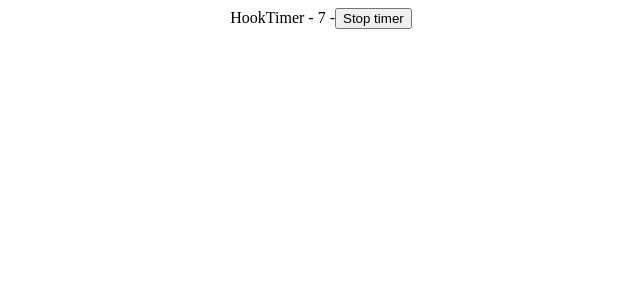
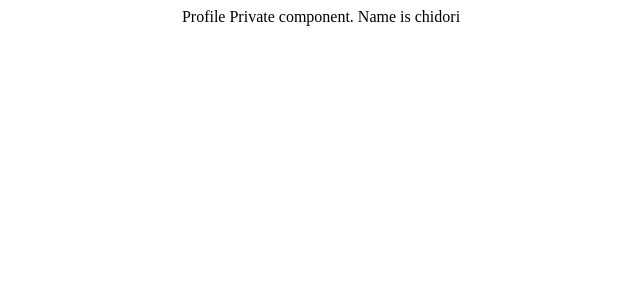
Before and after one commit to Kgiruc/ts-react, a React (Vite) app in the folder ts-react/: page / in a window 1280 px wide. Shown: the top 300 px of the page, without its empty margins (319-959 px from the left). Built offline with nearby package versions, Linux system fonts and the light colour scheme.

Commit message:
tsx basic

```diff
--- a/ts-react/src/App.tsx
+++ b/ts-react/src/App.tsx
@@ -2,12 +2,14 @@ import { UserContextProvider } from "./componenets/context/UserContext";
 import User from "./componenets/context/User";
 import DomRef from "./componenets/ref/DomRef";
 import MutableRef from "./componenets/ref/MutableRef";
+import Profile from "./componenets/auth/Profile";
+import Private from "./componenets/auth/Private";
 
 
 function App() {
   return (
     <div className="App">
-      <MutableRef />
+      <Private isLoggedIn={true} component={Profile}/>
     </div>
   );
 }
--- a/ts-react/src/componenets/auth/Private.tsx
+++ b/ts-react/src/componenets/auth/Private.tsx
@@ -1,8 +1,14 @@
 import Login from "./Login"
+import { ProfileProps } from "./Profile"
 
-function Private({ isLoggedIn, Component}) {
+type PrivateProps = {
+  isLoggedIn: boolean
+  component: React.ComponentType<ProfileProps>
+}
+
+function Private({ isLoggedIn, component: Component }: PrivateProps) {
   if (isLoggedIn) {
-    return <Component />
+    return <Component name='chidori' />
   } else {
     return <Login />
   }
--- a/ts-react/src/componenets/auth/Profile.tsx
+++ b/ts-react/src/componenets/auth/Profile.tsx
@@ -1,8 +1,10 @@
-import React from 'react'
+export type ProfileProps = {
+  name: string
+}
 
-function Profile() {
+function Profile({ name }: ProfileProps) {
   return (
-    <div>Profile Private component</div>
+    <div>Profile Private component. Name is {name}</div>
   )
 }
 
```
